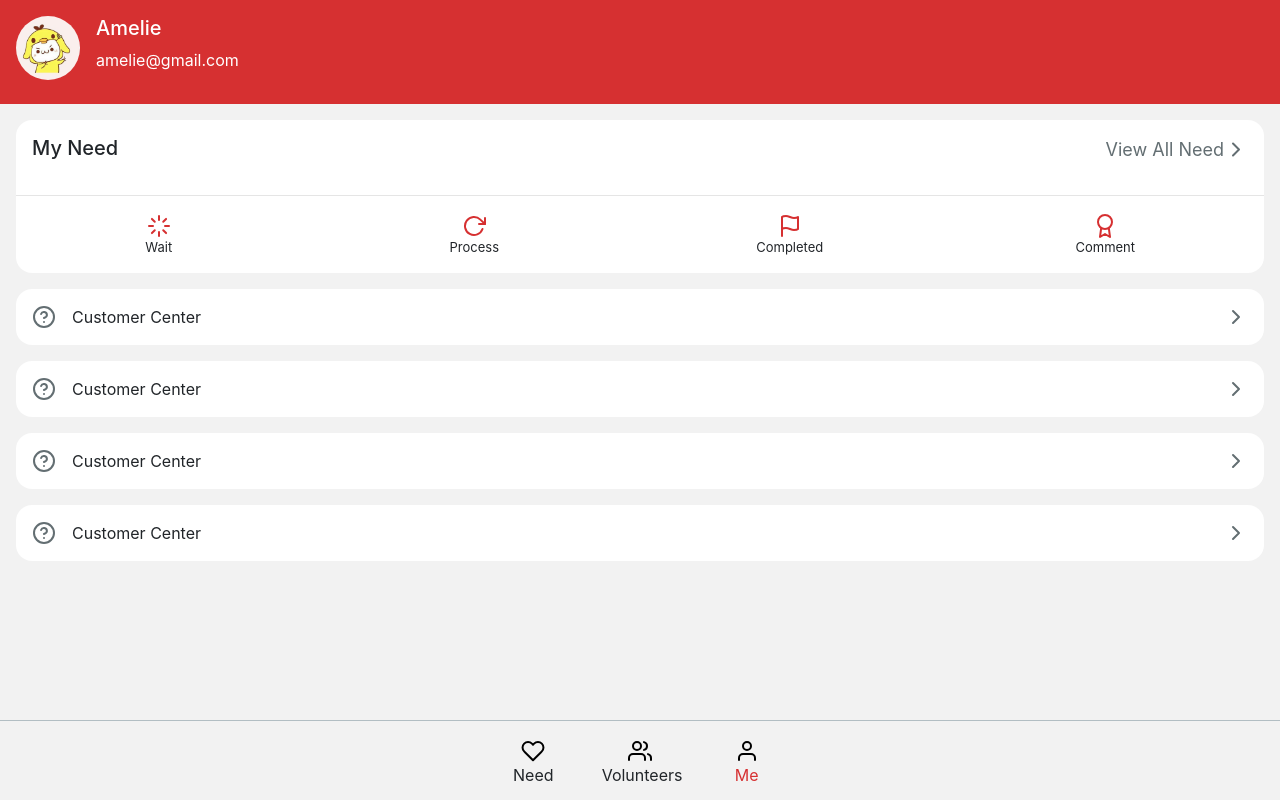
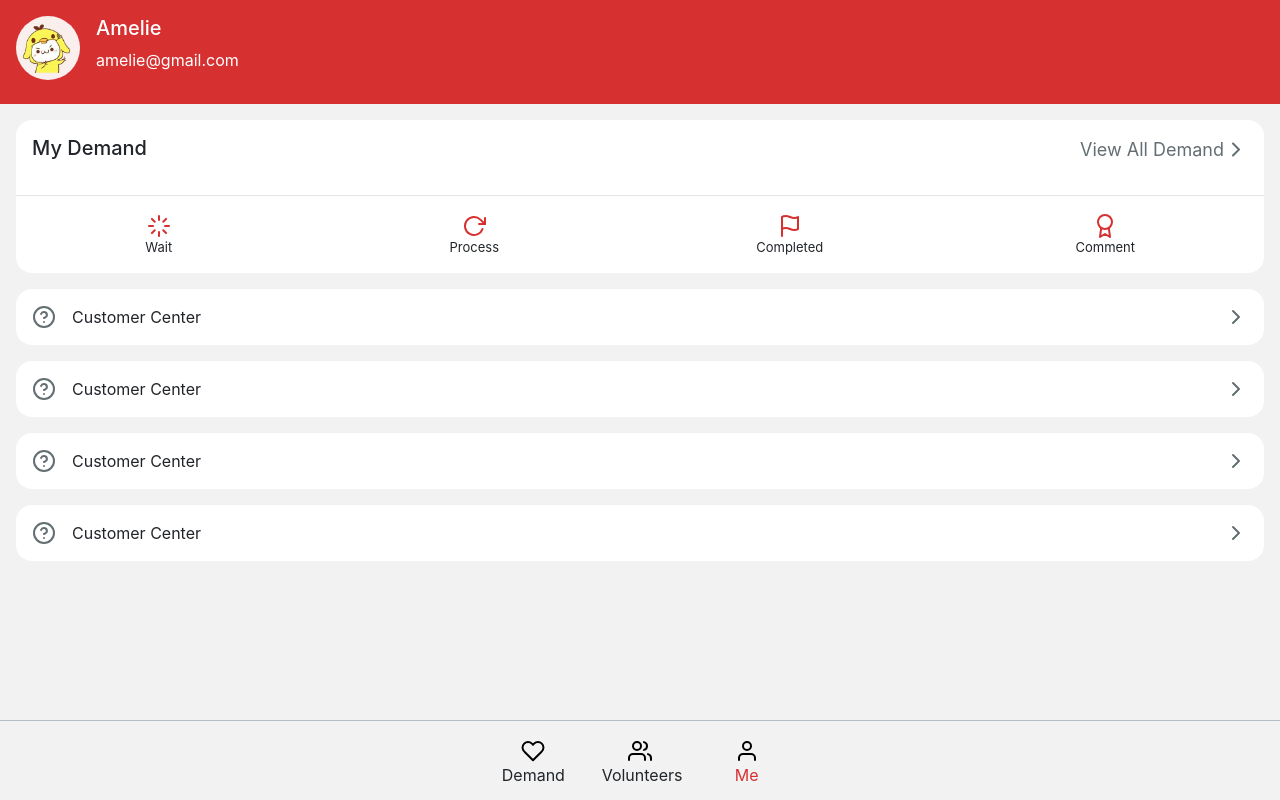
Before and after one commit to Amilelne/volunteer, an Angular app: page /profile in a window 1280 px wide. Built offline with nearby package versions, Linux system fonts and the light colour scheme.

Commit message:
Unify notations

```diff
--- a/src/app/menu/menu.component.html
+++ b/src/app/menu/menu.component.html
@@ -1,7 +1,7 @@
 <div class="row">
   <div class="col-4 link" routerLink="/demand" routerLinkActive="activate">
     <img src="../../assets/icons/heart.svg" alt="need" />
-    <p>Need</p>
+    <p>Demand</p>
   </div>
   <div class="col-4 link" routerLink="/vlist" routerLinkActive="activate">
     <img src="../../assets/icons/users.svg" alt="organization" />
--- a/src/app/pages/profile/profile.component.html
+++ b/src/app/pages/profile/profile.component.html
@@ -8,8 +8,8 @@
   </div>
   <div class="myneed">
     <div class="title">
-      <h5>My Need</h5>
-      <p>View All Need</p>
+      <h5>My Demand</h5>
+      <p>View All Demand</p>
       <img src="../../assets/icons/chevron-right.svg" alt="need" />
     </div>
     <hr />
```
